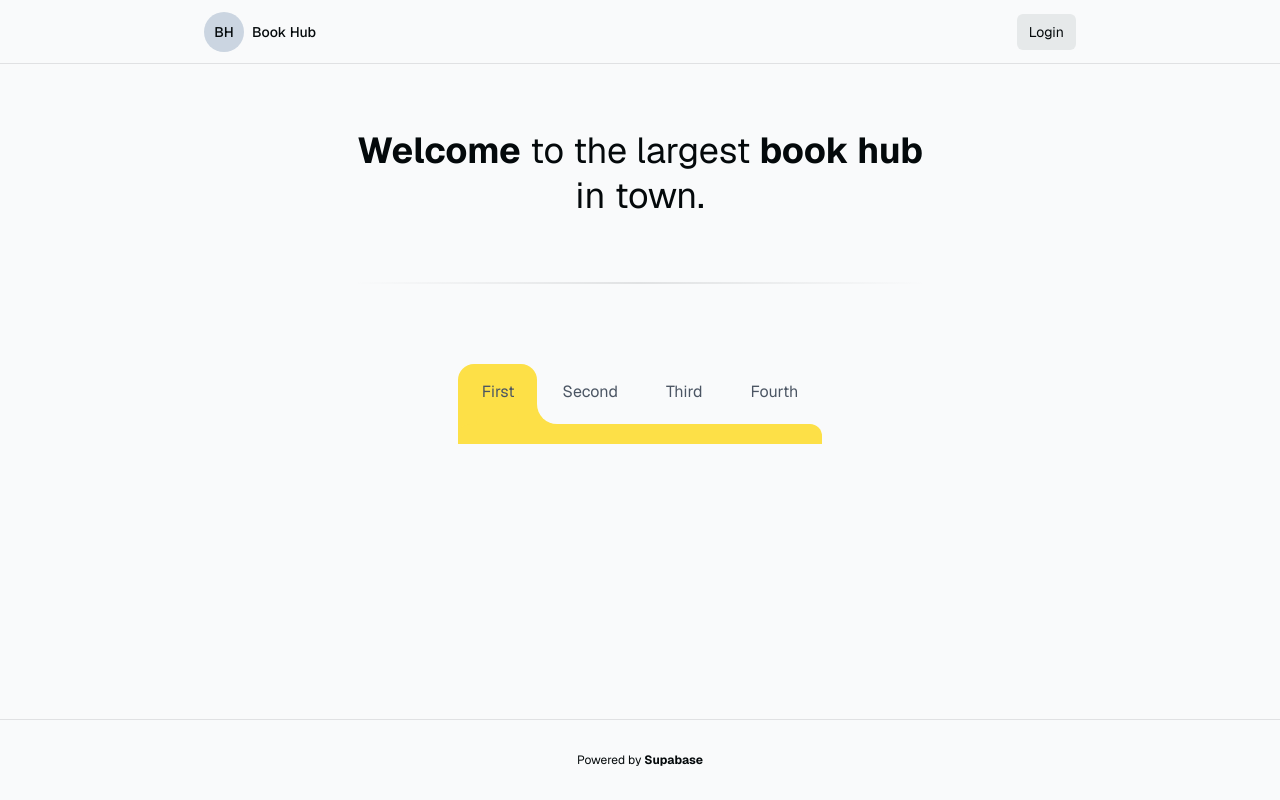
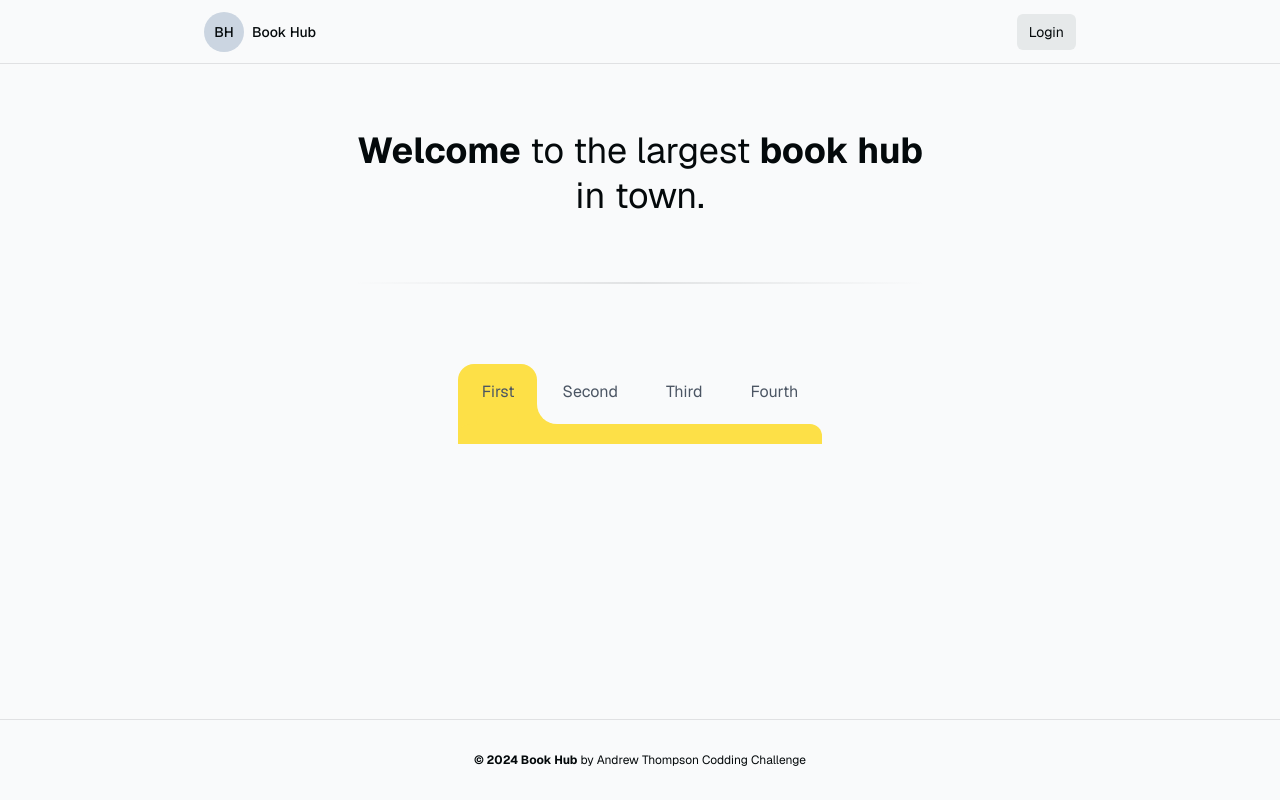
Before and after one commit to wacanam/coding-challenge, a Next.js app: page / in a window 1280 px wide. Built offline with nearby package versions, Linux system fonts and the light colour scheme; no server answers.

Commit message:
refactor: Update Footer component to include copyright information and coding challenge mention

```diff
--- a/components/Footer.tsx
+++ b/components/Footer.tsx
@@ -2,15 +2,15 @@ export const Footer = () => {
   return (
     <footer className="w-full border-t border-t-foreground/10 p-8 flex justify-center text-center text-xs">
       <p>
-        Powered by{" "}
         <a
           href="https://supabase.com/?utm_source=create-next-app&utm_medium=template&utm_term=nextjs"
           target="_blank"
           className="font-bold hover:underline"
           rel="noreferrer"
         >
-          Supabase
+          &copy; {new Date().getFullYear()} Book Hub
         </a>
+        {" "}by Andrew Thompson Codding Challenge
       </p>
     </footer>
   );
```
